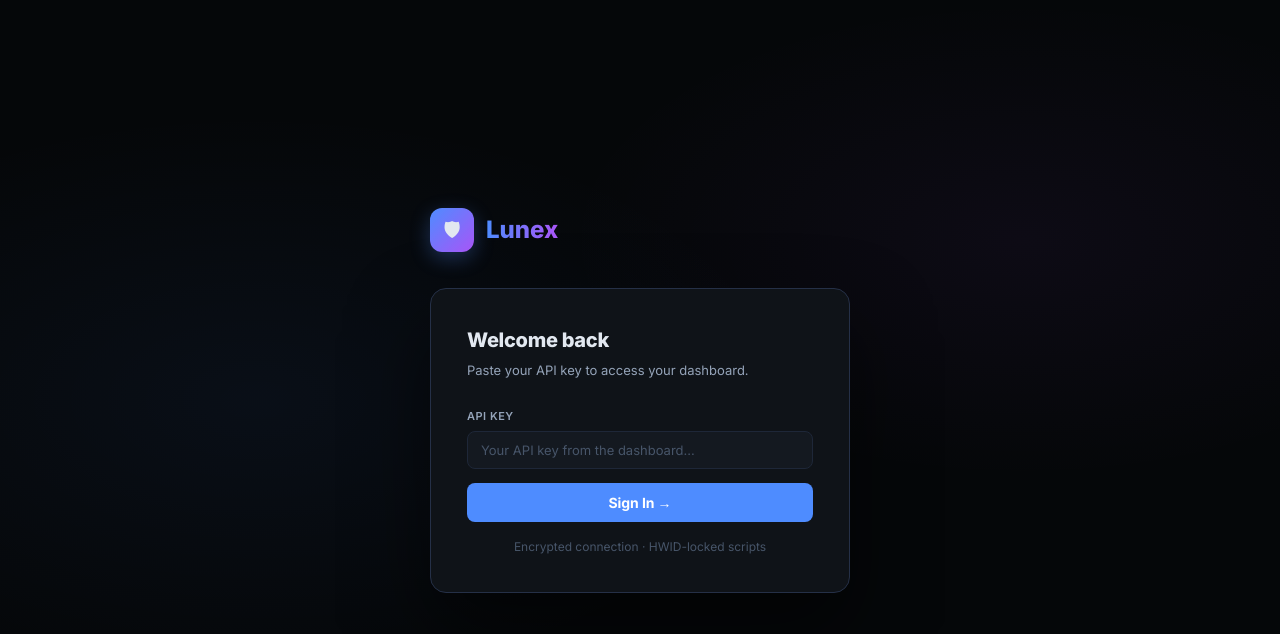
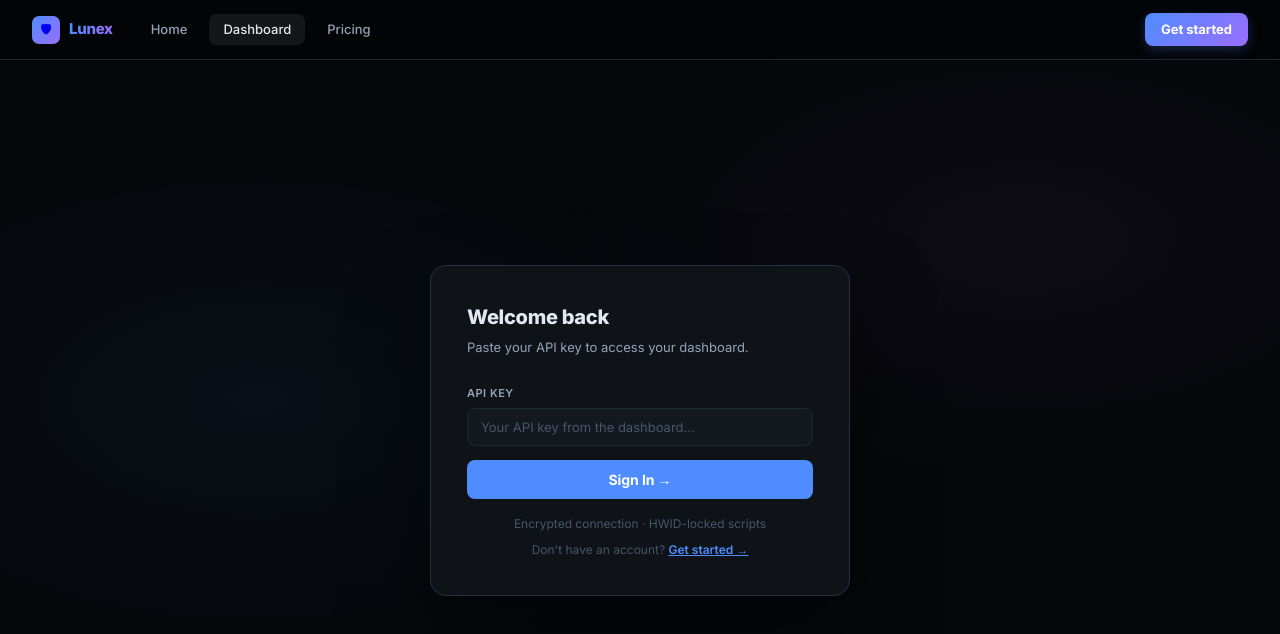
Before and after one commit to kiddnicolas44-ux/luamor-v2, a website: page dashboard/index.html in a window 1280 px wide. Drawn offline with Linux system fonts and the light colour scheme.

Commit message:
Update index.html

```diff
--- a/dashboard/index.html
+++ b/dashboard/index.html
@@ -177,7 +177,7 @@ select.inp{cursor:pointer}
 /* ─ LOGIN ─ */
 #login{position:fixed;inset:0;background:var(--bg);display:flex;align-items:center;justify-content:center;z-index:1000;padding:20px}
 .login-bg{position:absolute;inset:0;background:radial-gradient(ellipse 70% 60% at 20% 50%,rgba(78,140,255,.06),transparent 60%),radial-gradient(ellipse 60% 50% at 80% 30%,rgba(168,85,247,.05),transparent 60%)}
-.login-wrap{position:relative;z-index:1;width:100%;max-width:420px}
+.login-wrap{position:relative;z-index:1;width:100%;max-width:420px;margin-top:60px}
 .login-brand{display:flex;align-items:center;gap:12px;margin-bottom:36px}
 .login-brand-ic{width:44px;height:44px;background:linear-gradient(135deg,#4e8cff,#a855f7);border-radius:12px;display:flex;align-items:center;justify-content:center;font-size:20px;box-shadow:0 6px 20px rgba(78,140,255,.3)}
 .login-brand-n{font-size:24px;font-weight:800;background:linear-gradient(90deg,#4e8cff,#a855f7);-webkit-background-clip:text;-webkit-text-fill-color:transparent}
@@ -222,6 +222,18 @@ select.inp{cursor:pointer}
 .empty-state{text-align:center;padding:48px 20px;color:var(--txt3);font-size:13px}
 .empty-state-icon{font-size:32px;margin-bottom:12px}
 
+/* ─ TOP NAV (login page) ─ */
+.top-nav{position:fixed;top:0;left:0;right:0;z-index:200;height:60px;display:flex;align-items:center;padding:0 32px;gap:8px;background:rgba(3,5,7,.9);backdrop-filter:blur(24px);border-bottom:1px solid var(--bd)}
+.tn-logo{display:flex;align-items:center;gap:9px;text-decoration:none;margin-right:16px}
+.tn-mark{width:28px;height:28px;border-radius:7px;background:linear-gradient(135deg,#4e8cff,#9b6dff);display:flex;align-items:center;justify-content:center;font-size:13px;flex-shrink:0}
+.tn-name{font-size:15px;font-weight:800;background:linear-gradient(90deg,#4e8cff,#9b6dff);-webkit-background-clip:text;-webkit-text-fill-color:transparent;letter-spacing:-.3px}
+.tn-tab{padding:6px 14px;border-radius:7px;font-size:13px;font-weight:500;color:var(--txt2);text-decoration:none;transition:.15s}
+.tn-tab:hover{color:var(--txt);background:rgba(255,255,255,.05)}
+.tn-tab.on{color:var(--txt);background:rgba(255,255,255,.07)}
+.tn-space{flex:1}
+.tn-buy{padding:7px 16px;border-radius:8px;font-size:13px;font-weight:700;color:#fff;background:linear-gradient(135deg,#4e8cff,#9b6dff);text-decoration:none;transition:.2s;box-shadow:0 4px 12px rgba(78,140,255,.25)}
+.tn-buy:hover{box-shadow:0 6px 20px rgba(78,140,255,.4)}
+
 /* ─ RESPONSIVE ─ */
 @media(max-width:900px){
   .stats-grid{grid-template-columns:repeat(2,1fr)}
@@ -233,12 +245,17 @@ select.inp{cursor:pointer}
 
 <!-- LOGIN -->
 <div id="login">
+  <!-- Top nav visible on login page -->
+  <nav class="top-nav">
+    <a href="/" class="tn-logo"><div class="tn-mark">🛡</div><div class="tn-name">Lunex</div></a>
+    <a href="/" class="tn-tab">Home</a>
+    <a href="/login" class="tn-tab on">Dashboard</a>
+    <a href="/pricing" class="tn-tab">Pricing</a>
+    <div class="tn-space"></div>
+    <a href="/pricing" class="tn-buy">Get started</a>
+  </nav>
   <div class="login-bg"></div>
   <div class="login-wrap">
-    <div class="login-brand">
-      <div class="login-brand-ic">🛡</div>
-      <div class="login-brand-n">Lunex</div>
-    </div>
     <div class="login-card">
       <div class="login-title">Welcome back</div>
       <div class="login-sub">Paste your API key to access your dashboard.</div>
@@ -246,6 +263,7 @@ select.inp{cursor:pointer}
       <div class="fg"><label class="lbl">API Key</label><input class="inp" id="apiIn" type="password" placeholder="Your API key from the dashboard..." autocomplete="off"/></div>
       <button class="btn btn-p" style="width:100%;padding:11px;font-size:14px;font-weight:700" id="loginBtn" onclick="doLogin()">Sign In →</button>
       <p style="text-align:center;font-size:12px;color:var(--txt3);margin-top:16px">Encrypted connection · HWID-locked scripts</p>
+      <p style="text-align:center;font-size:12px;color:var(--txt3);margin-top:8px">Don't have an account? <a href="/pricing" style="color:var(--acc);font-weight:600">Get started →</a></p>
     </div>
   </div>
 </div>
@@ -440,6 +458,8 @@ select.inp{cursor:pointer}
 
 <script>
 'use strict';
+// Redirect away from / — homepage should show, not dashboard
+if(location.pathname==='/'||location.pathname===''){location.replace('/login');}
 
 let KEY='', ACC=null, PROJS=[], CUP=null, CUU=null, KV=false;
 const BASE=window.location.origin;
```
